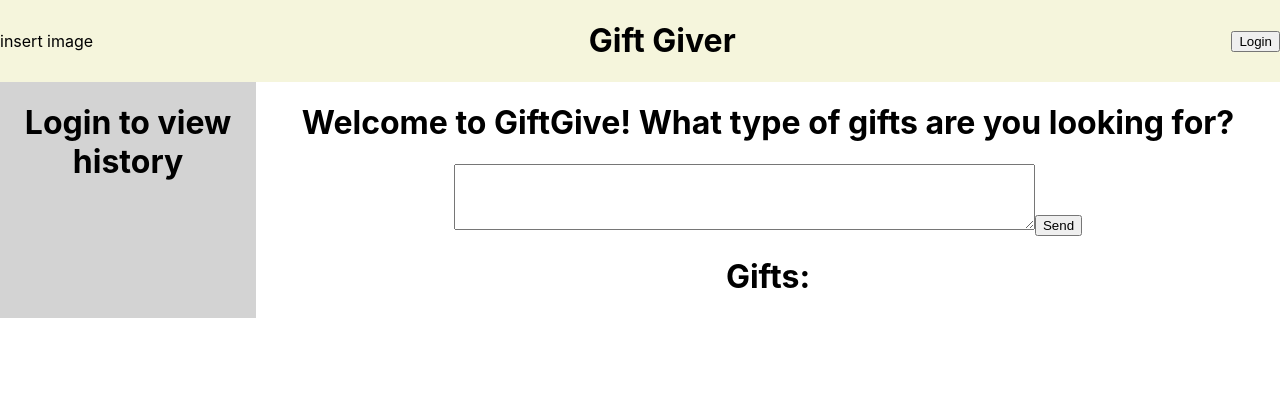
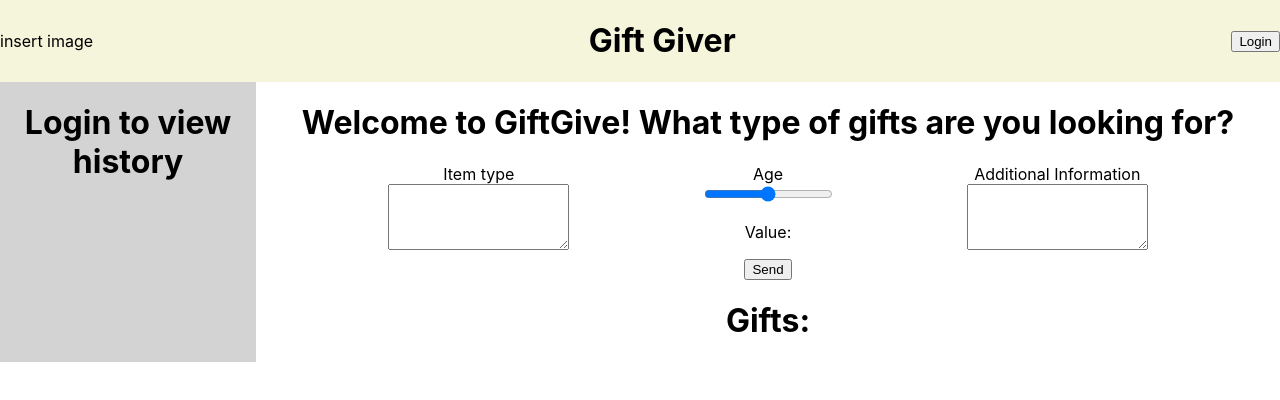
Before and after one commit to ericluoliu/GiftGiver, a React (Create React App) app in the folder frontend/: page / in a window 1280 px wide. Shown: the top 400 px of the page. Built offline with nearby package versions, Linux system fonts and the light colour scheme.

Commit message:
Modified query input to take in item, age, and additional information separately. Age is done through a slider

```diff
--- a/frontend/package.json
+++ b/frontend/package.json
@@ -3,6 +3,7 @@
   "version": "0.1.0",
   "private": true,
   "dependencies": {
+    "@mui/material": "^6.1.7",
     "@testing-library/jest-dom": "^5.17.0",
     "@testing-library/react": "^13.4.0",
     "@testing-library/user-event": "^13.5.0",
--- a/frontend/src/App.css
+++ b/frontend/src/App.css
@@ -12,8 +12,6 @@
     animation: App-logo-spin infinite 20s linear;
   }
 }
-
-
 
 .Navigation-Bar {
   justify-content: space-between;
@@ -57,5 +55,27 @@
 
 .Query {
   background-color: white;
-  width: 80%
+  width: 80%;
 }
+
+.Input {
+  border-color: black;
+  display: flex;
+  flex-direction: row;
+  justify-content: space-evenly;
+}
+
+.Item {
+  display: flex;
+  flex-direction: column;
+}
+
+.Age {
+  display: flex;
+  flex-direction: column;
+}
+
+.Additional {
+  display: flex;
+  flex-direction: column;
+}
--- a/frontend/src/App.js
+++ b/frontend/src/App.js
@@ -5,6 +5,7 @@ import axios from 'axios';
 function App() {
   const [query, setQuery] = useState("");
   const [gift, setGift] = useState("");
+  const [age, setAge] = useState("")
   function QueryHandler(event) {
     setQuery(event.target.value)
   }
@@ -22,6 +23,9 @@ function App() {
   }
   function Login() {
     console.log("login button pressed")
+  }
+  function handleAgeChange(event) {
+    setAge(event.target.value);
   }
   return (
     <div className="App">
@@ -43,12 +47,40 @@ function App() {
         </div>
         <div className="Query">
           <h1>Welcome to GiftGive! What type of gifts are you looking for?</h1>
-          <textarea
-            cols = {70}
-            rows = {4}
-            value = {query}
-            onChange = {QueryHandler}
-          ></textarea>
+          <div className="Input">
+            <div className="Item">
+              <p1>Item type</p1>
+              <textarea
+                cols = {20}
+                rows = {4}
+                value = {query}
+                onChange = {QueryHandler}
+              ></textarea>
+            </div>
+            <div className="Age">
+              <p1>Age</p1>
+              <div>
+                <input
+                  type="range"
+                  id="slider"
+                  min="0"
+                  max="100"
+                  value={age}
+                  onChange={handleAgeChange}
+                />
+              <p>Value: {age}</p>
+              </div>
+            </div>
+            <div className="Additional">
+              <p1>Additional Information</p1>
+              <textarea
+                cols = {20}
+                rows = {4}
+                value = {query}
+                onChange = {QueryHandler}
+              ></textarea>
+            </div>
+          </div>
           <button
             onClick = {Send}
           >Send</button>
```
Also changed, not shown: 2 other files (tests, documents, lock files or other folders).
